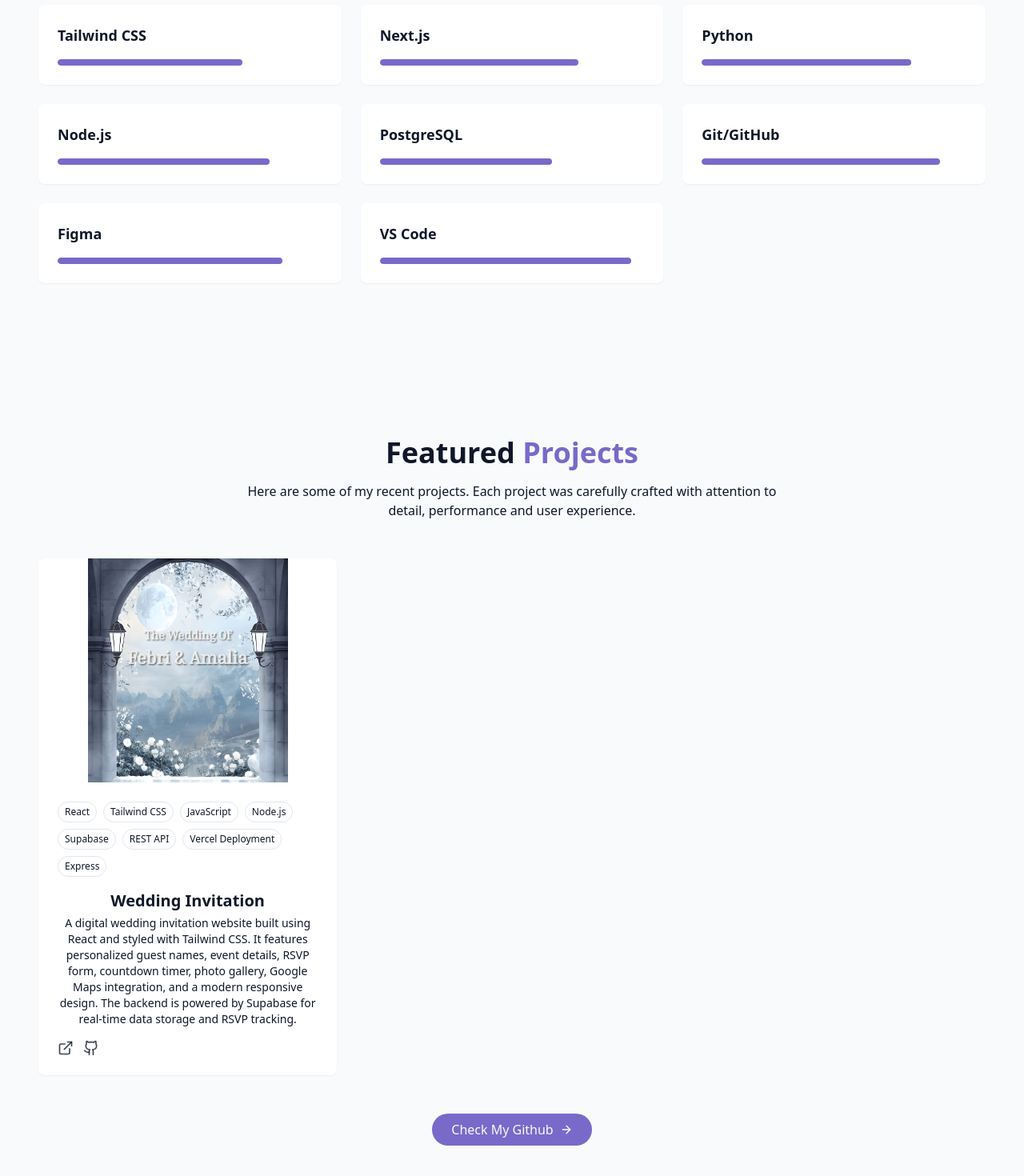
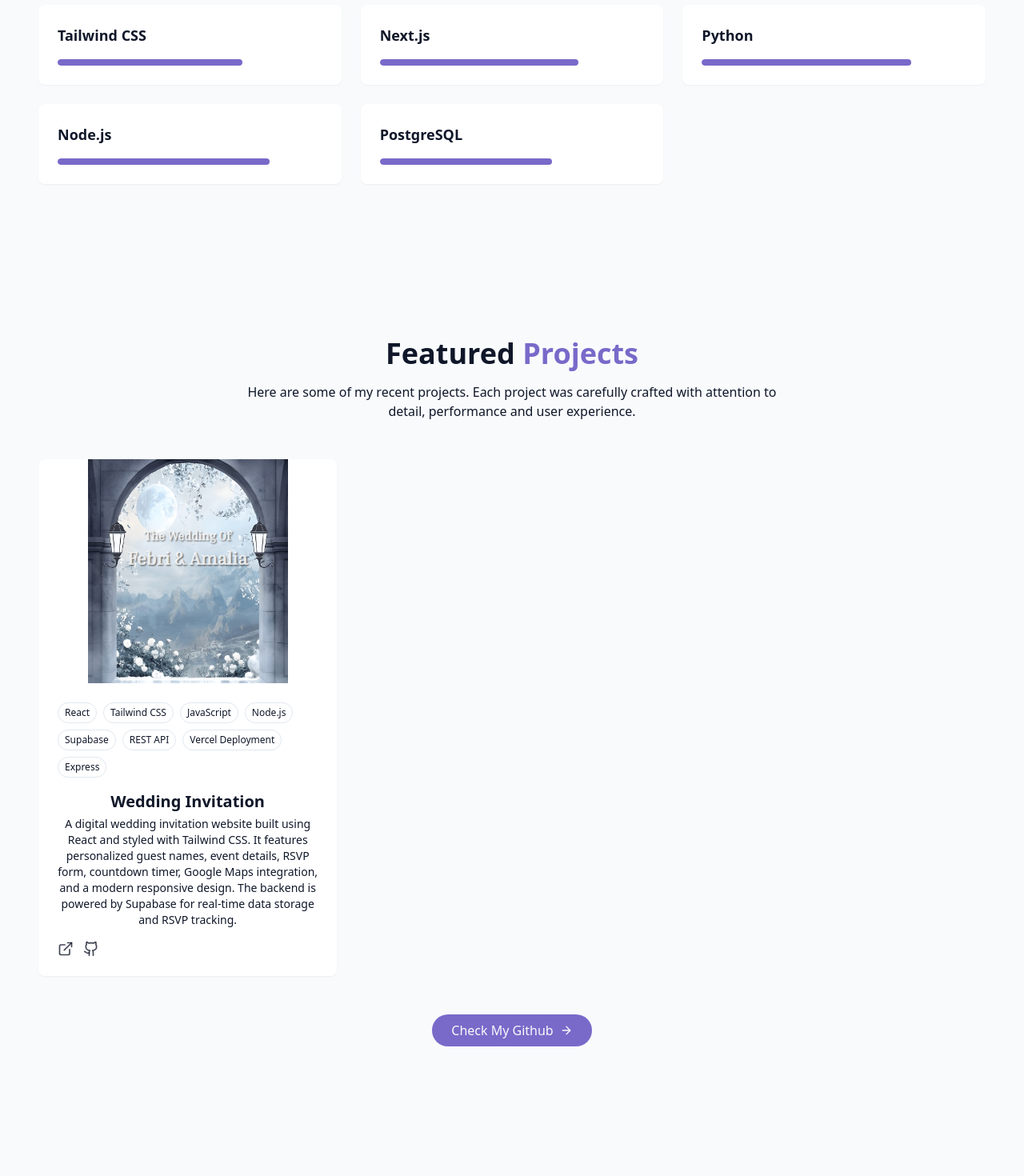
Before and after one commit to midun19/Portofolio, a React (Vite) app: page / in a window 1280 px wide. Shown: the part 2516-3986 px from the top of the page at 80% size. Built offline with nearby package versions, Linux system fonts and the light colour scheme.

Commit message:
update : perubahan detail skill dan perbaikan toaster

```diff
--- a/src/App.jsx
+++ b/src/App.jsx
@@ -1,7 +1,7 @@
 import { BrowserRouter, Route, Routes } from "react-router-dom";
 import Home from "./pages/Home";
 import NotFound from "./pages/NotFound";
-import { Toaster } from "./components/ui/Toaster";
+import { Toaster } from "./components/ui/toaster";
 
 function App() {
   return (
--- a/src/components/ProjectSection.jsx
+++ b/src/components/ProjectSection.jsx
@@ -6,7 +6,7 @@ const projects = [
     id: 1,
     title: "Wedding Invitation",
     description:
-      "A digital wedding invitation website built using React and styled with Tailwind CSS. It features personalized guest names, event details, RSVP form, countdown timer, photo gallery, Google Maps integration, and a modern responsive design. The backend is powered by Supabase for real-time data storage and RSVP tracking.",
+      "A digital wedding invitation website built using React and styled with Tailwind CSS. It features personalized guest names, event details, RSVP form, countdown timer, Google Maps integration, and a modern responsive design. The backend is powered by Supabase for real-time data storage and RSVP tracking.",
     image: "/projects/project1.png",
     tags: [
       "React",
--- a/src/components/SkillsSection.jsx
+++ b/src/components/SkillsSection.jsx
@@ -16,9 +16,6 @@ const skills = [
   { name: "PostgreSQL", level: 65, category: "backend" },
 
   // Tools
-  { name: "Git/GitHub", level: 90, category: "tools" },
-  { name: "Figma", level: 85, category: "tools" },
-  { name: "VS Code", level: 95, category: "tools" },
 ];
 
 const SkillsSection = () => {
```
